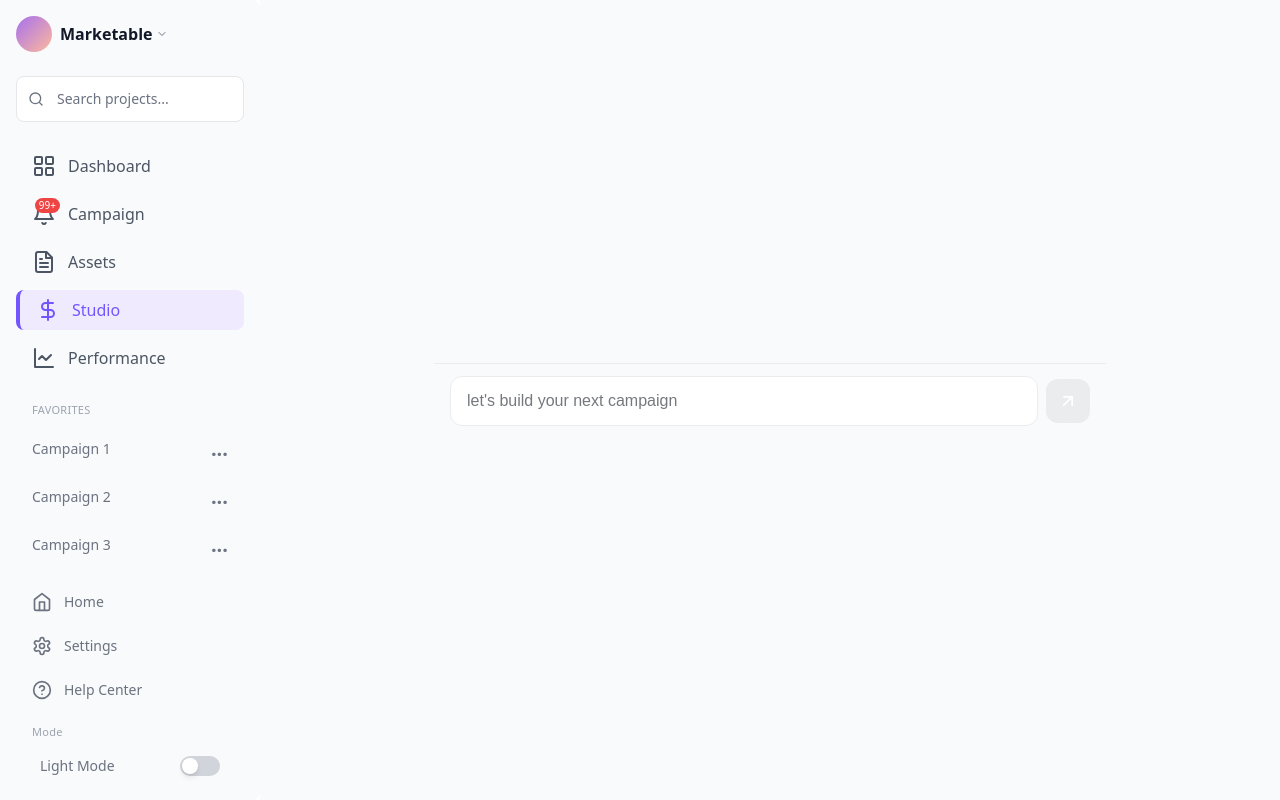
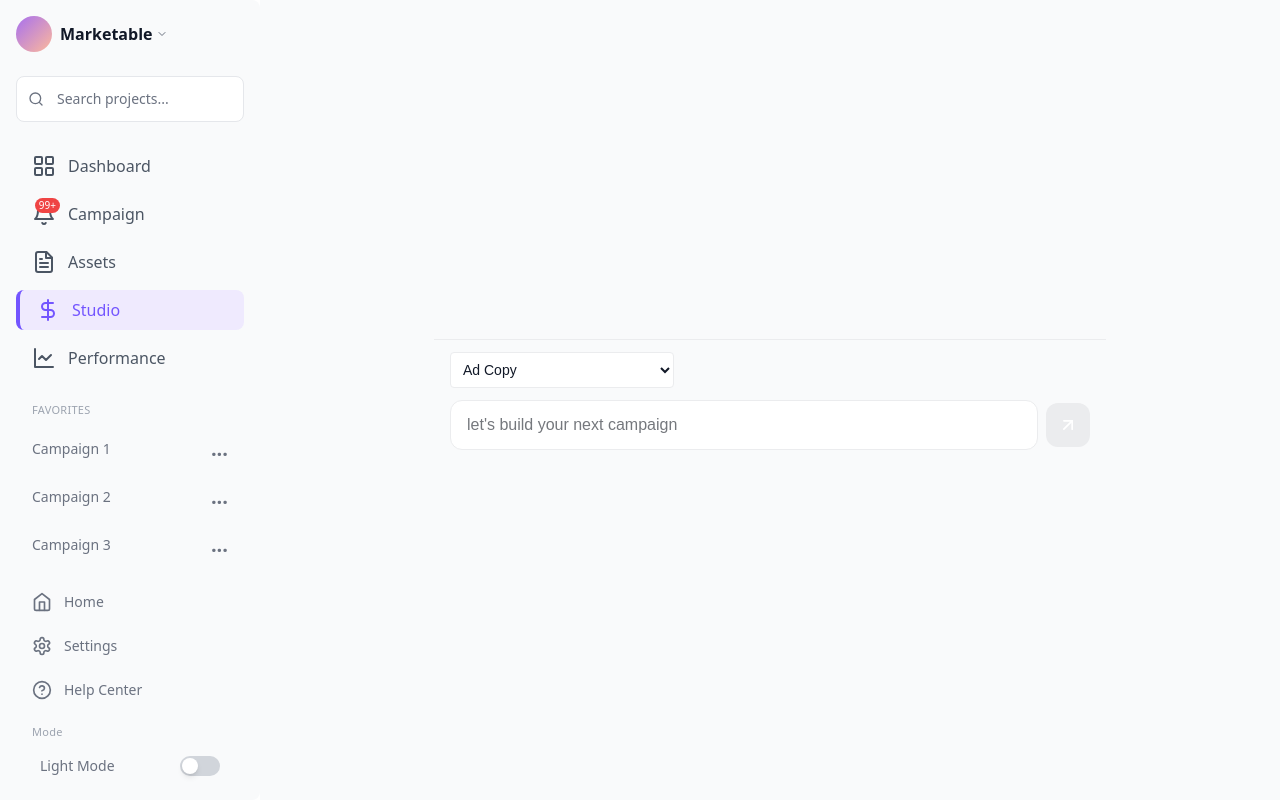
Before and after one commit to akani296m/frontend, a React (Vite) app: page /studio in a window 1280 px wide. Built offline with nearby package versions, Linux system fonts and the light colour scheme.

Commit message:
Add mode toggle to Studio page for ad copy and product page copy

```diff
--- a/src/pages/Studio.jsx
+++ b/src/pages/Studio.jsx
@@ -9,6 +9,7 @@ export default function Studio() {
   const [darkMode, setDarkMode] = useState(false);
   const [loading, setLoading] = useState(false);
   const [error, setError] = useState("");
+  const [mode, setMode] = useState("ad_copy"); // NEW: mode state
 
   // handleSend will post user input and append both user and bot messages
   const handleSend = async () => {
@@ -25,7 +26,7 @@ export default function Studio() {
         method: "POST",
         headers: { "Content-Type": "application/json" },
         body: JSON.stringify({
-          prompt_type: "ad_copy",       // 🔁 You can make this dynamic later
+          prompt_type: mode, // NEW: send mode as prompt_type
           user_input: userMessage,
         }),
       });
@@ -44,13 +45,24 @@ export default function Studio() {
     }
   };
 
-  // Extracted InputArea; width expanded to max-w-2xl
+  // InputArea with Mode Dropdown
   const InputArea = (
     <div className="w-full max-w-2xl border-t border-[#EBECEE] bg-[#F9FAFB] px-4 py-3">
+      <div className="flex flex-col gap-2">
+        {/* Mode Selector */}
+        <select
+          value={mode}
+          onChange={e => setMode(e.target.value)}
+          className="mb-1 w-56 p-2 rounded border border-[#EBECEE] bg-white text-[#111827] font-[Arial] text-sm"
+        >
+          <option value="ad_copy">Ad Copy</option>
+          <option value="product_page_copy">Product Page Copy</option>
+          {/* Add more modes as you scale */}
+        </select>
         <div className="flex items-center gap-2">
           <input
             type="text"
-          placeholder="let's build your next campaign"
+            placeholder={mode === "ad_copy" ? "let's build your next campaign" : "describe your product or paste product info"}
             value={input}
             onChange={(e) => setInput(e.target.value)}
             className="
@@ -72,6 +84,7 @@ export default function Studio() {
           >
             <ArrowUpRight className="text-white w-5 h-5" />
           </button>
+        </div>
       </div>
     </div>
   );
```
Lines whose indentation alone changed are shown as unchanged.
